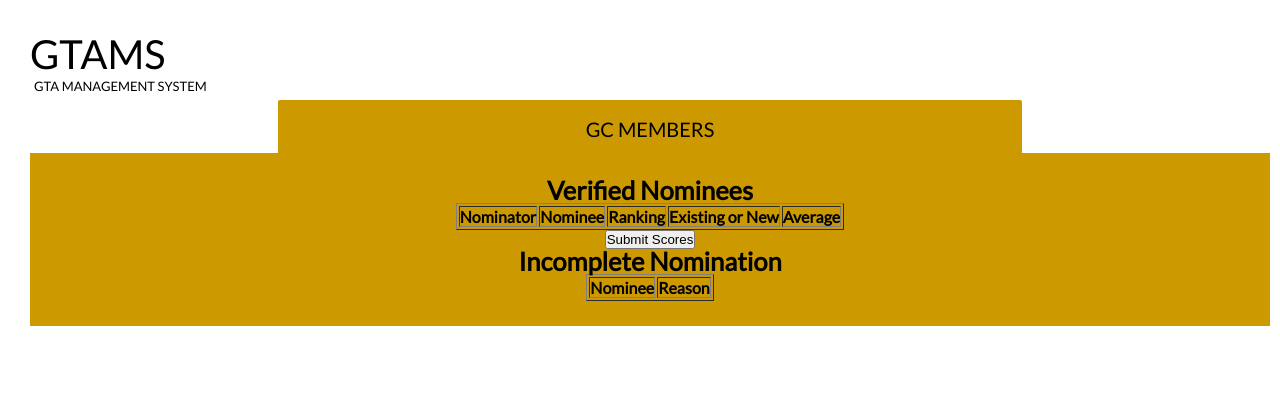
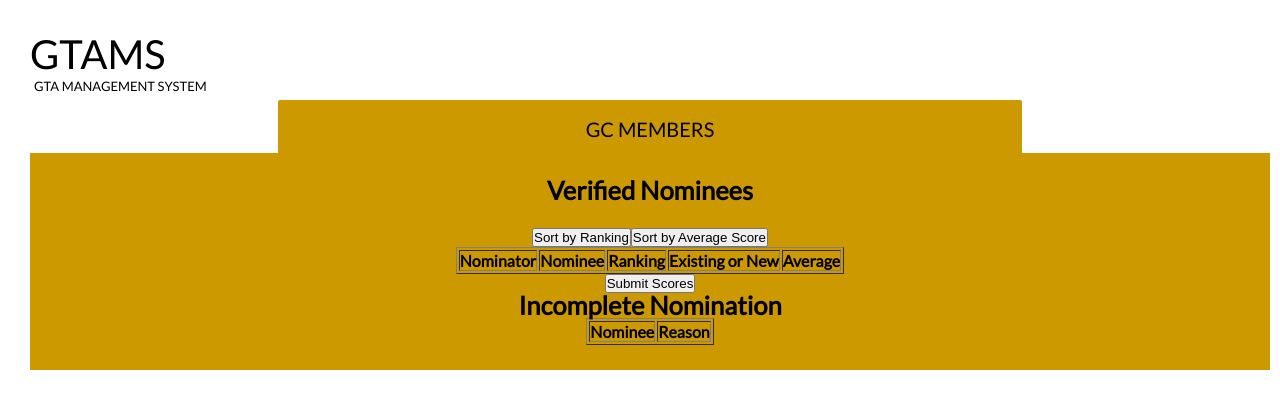
Before and after one commit to TrevorMinnix/DatabaseProject, a PHP site: page /GCMember.php in a window 1280 px wide. Shown: the top 409 px of the page. Run offline with PHP 8.4, Linux system fonts and the light colour scheme; a user stored in the database is signed in; data comes from the database, SQL or seed files in the repository; lists and menus that the app fills with data are empty.

Commit message:
Sorting implemented
Sorting method set initially as a session variable in login.php

```diff
--- a/GCMember.php
+++ b/GCMember.php
@@ -42,7 +42,7 @@
 
 			//get table data excluding gc scores
 			//verified nominees only
-            $table_data = mysqli_query($con, "SELECT nominatorName, nomineeName, ranking, newlyAdmitted, gtanominee.pid, averageScore FROM gtanominee INNER JOIN nomination ON gtanominee.pid=nomination.pid INNER JOIN gtanominator ON gtanominator.nominatorLogin=nomination.nominatorLogin WHERE sessionid=\"{$_SESSION['sessionid']}\" AND verified=1 ORDER BY nominatorName ASC, ranking ASC");
+            $table_data = mysqli_query($con, "SELECT nominatorName, nomineeName, ranking, newlyAdmitted, gtanominee.pid, averageScore FROM gtanominee INNER JOIN nomination ON gtanominee.pid=nomination.pid INNER JOIN gtanominator ON gtanominator.nominatorLogin=nomination.nominatorLogin WHERE sessionid=\"{$_SESSION['sessionid']}\" AND verified=1 ORDER BY {$_SESSION['method']}");
 
 			//get gc members in current session
 			$gc_members = mysqli_query($con, "SELECT gcName, gcmember.gcLogin FROM gcmember INNER JOIN sessiongc ON gcmember.gcLogin=sessiongc.gcLogin WHERE sessionid=\"{$_SESSION['sessionid']}\" ORDER BY gcName ASC");
@@ -50,6 +50,8 @@
 			//build table
 			echo '<h2>Verified Nominees</h2>';
 			echo '<form action="" method="POST">';
+			echo '<br><input type="submit" name = methodRank value="Sort by Ranking">';
+			echo '<input type="submit" name = methodAverage value="Sort by Average Score">';
             echo "<table border='1'>
                     <tr>
                     <th>Nominator</th>
@@ -124,6 +126,7 @@
 			echo '<input type="submit" name="button" value="Submit Scores">';
 			echo "</form>";
 
+			//submit button behavior
 			if(isset($_POST['button'])){
 				foreach($_POST as $Field=>$Value){
 					if($Value != ""){
@@ -138,6 +141,16 @@
 
 					header("Refresh:0");
 				}
+			}
+
+			//sorting button behavior
+			if(isset($_POST['methodRank'])){
+				$_SESSION['method'] = "nominatorName ASC, ranking ASC";
+				header("Refresh:0");
+			}
+			else if(isset($_POST['methodAverage'])){
+				$_SESSION['method'] = "averageScore DESC";
+				header("Refresh:0");
 			}
 
 			//unverified or unresponding nominees
--- a/login.php
+++ b/login.php
@@ -6,6 +6,8 @@ include 'connect.php';
 
 // checking the user
 if (isset($_POST['LOGIN'])) {
+	//default gc table sort
+	$_SESSION['method'] = "nominatorName ASC, ranking ASC";
 
     $user = mysqli_real_escape_string($con, $_POST["username"]);
 
```
